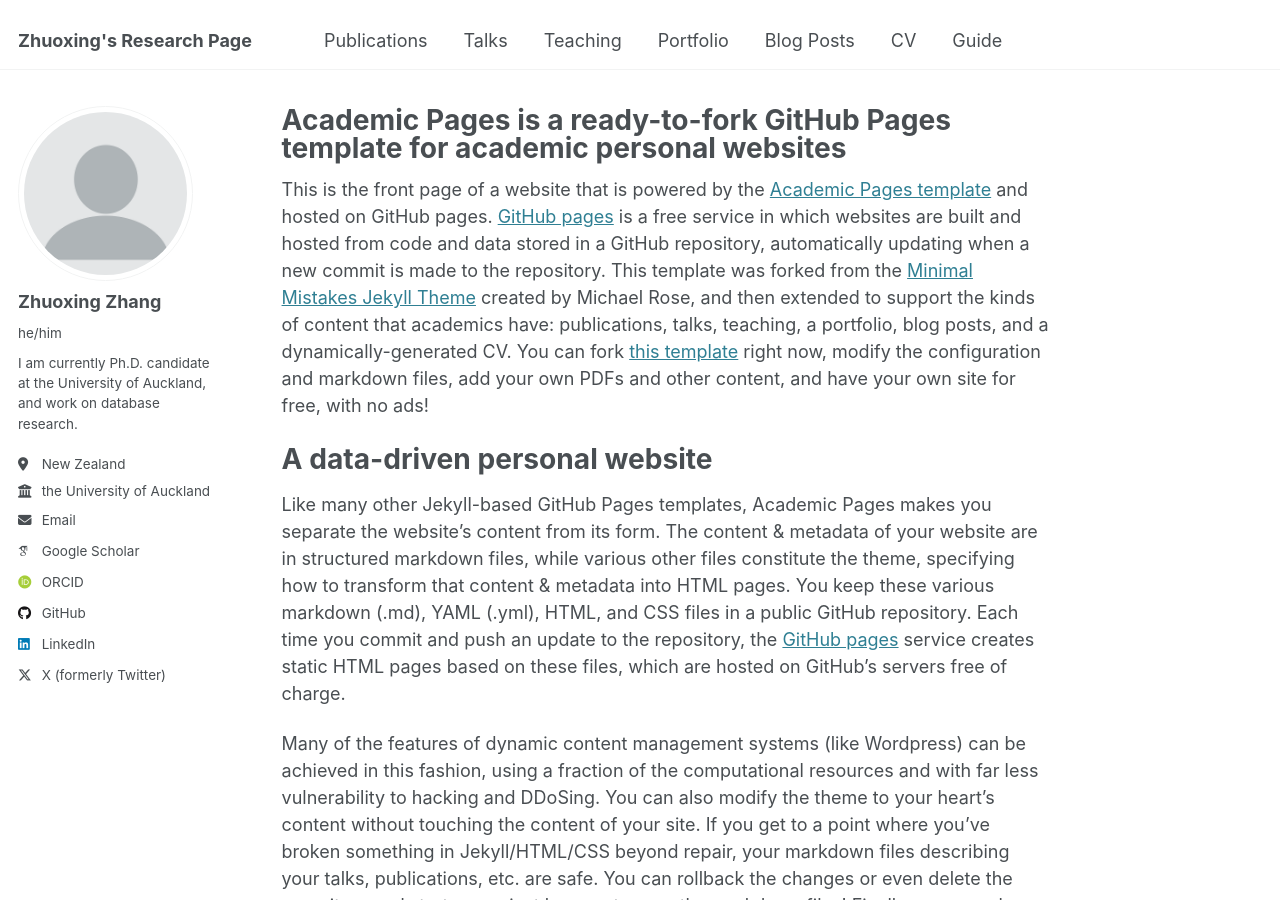
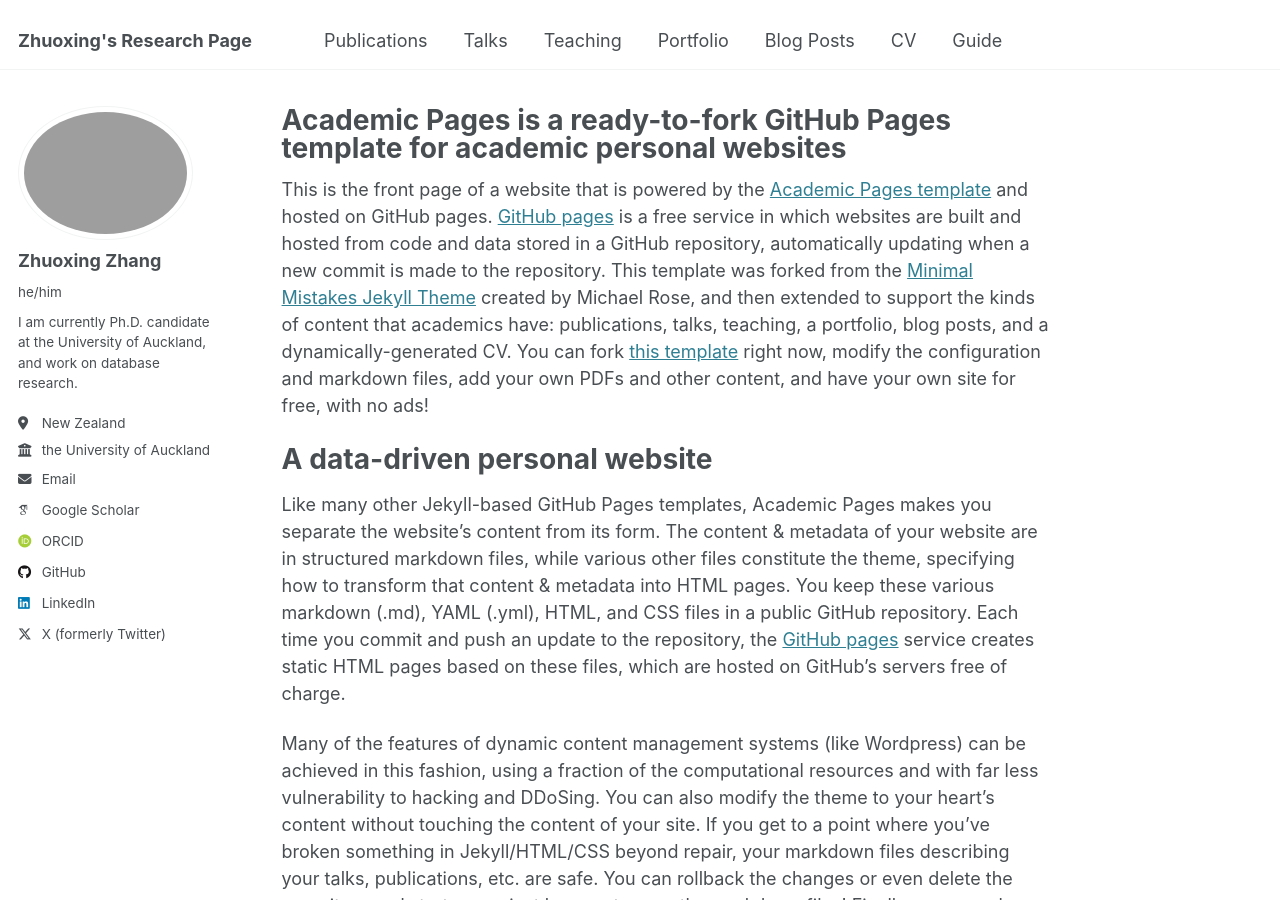
Before and after one commit to zhuoxingzhang/zhuoxingzhang.github.io, a Jekyll site: the page built from _pages/about.md, in a window 1280 px wide and 900 px high. Built offline with Jekyll 4.4.1, drawn with Linux system fonts in a browser that asks for light colours; some web fonts are replaced.

Commit message:
Update _config.yml

```diff
--- a/_config.yml
+++ b/_config.yml
@@ -22,7 +22,7 @@ repository               : "github.com/ZhuoxingZhang"
 #               Additional customization can be done by editing /_includes/author-profile.html
 author:
   # Biographic information
-  avatar           : "profile.png"
+  avatar           : "zhuoxing.png"
   name             : "Zhuoxing Zhang"
   pronouns         : "he/him" # example: "she/her"
   bio              : "I am currently Ph.D. candidate at the University of Auckland, and work on database research."
```
